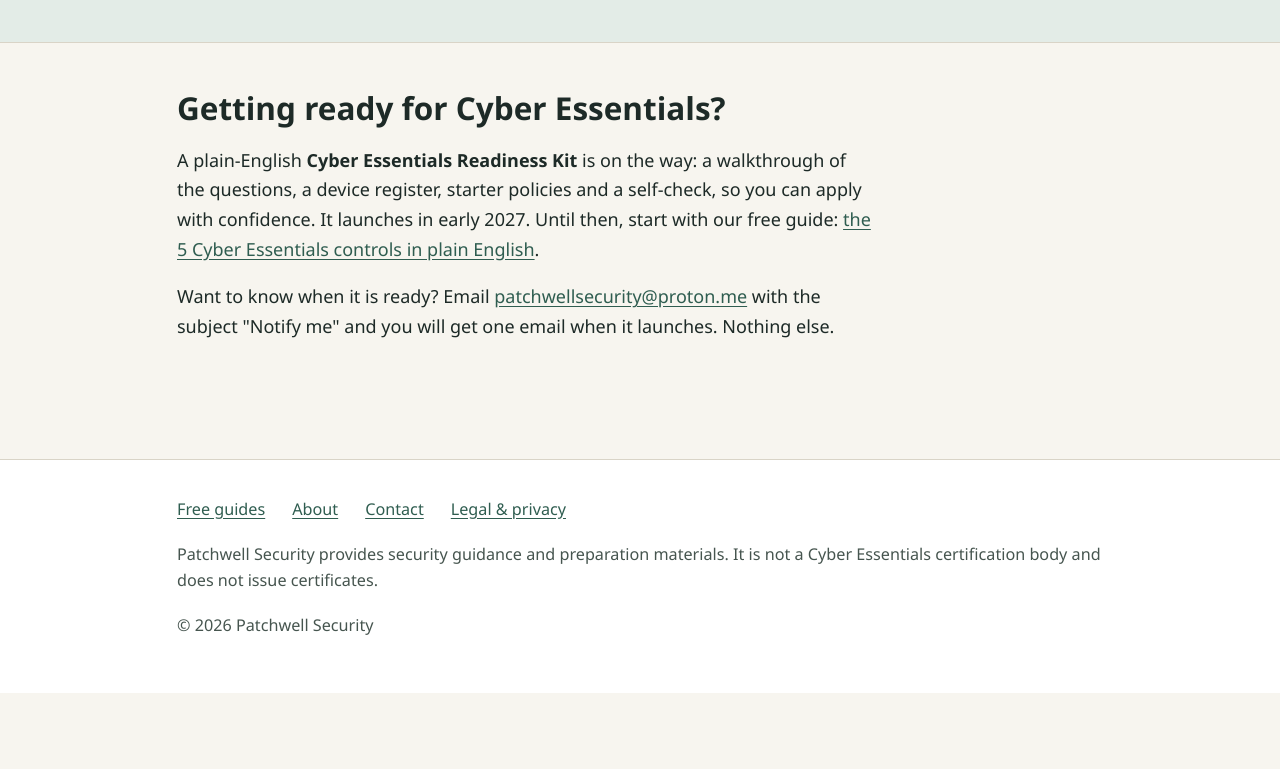
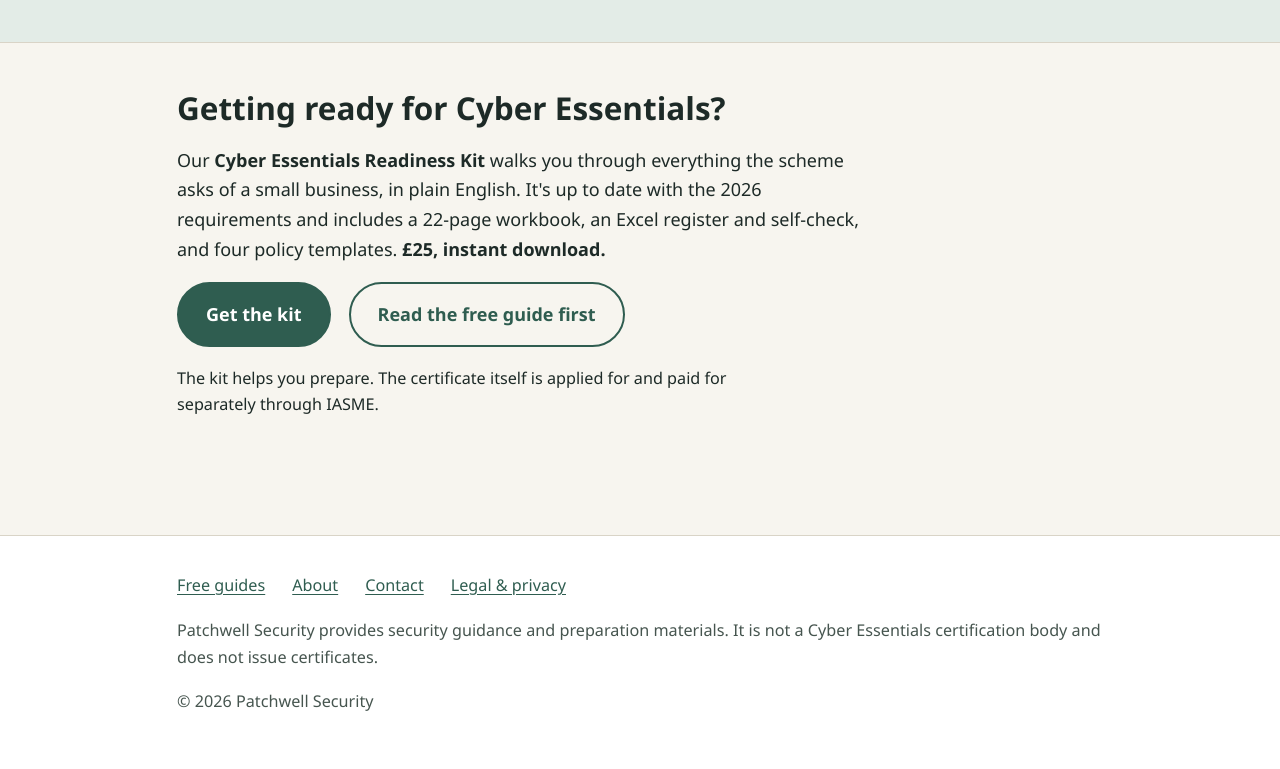
Before and after one commit to Patchwell-Security/patchwell-security.github.io, a plain HTML site: page index.html in a window 1280 px wide. Shown: the part 1345-2114 px from the top of the page. Before the commit the page ends 2038 px from the top, so only its background shows below. Drawn offline with Linux system fonts and the light colour scheme.

Commit message:
Launch: add Get the kit buttons linking to Payhip

```diff
--- a/index.html
+++ b/index.html
@@ -55,8 +55,12 @@
     <section>
       <div class="wrap">
         <h2>Getting ready for Cyber Essentials?</h2>
-        <p class="prose">A plain-English <strong>Cyber Essentials Readiness Kit</strong> is on the way: a walkthrough of the questions, a device register, starter policies and a self-check, so you can apply with confidence. It launches in early 2027. Until then, start with our free guide: <a href="guide-cyber-essentials-controls.html">the 5 Cyber Essentials controls in plain English</a>.</p>
-        <p class="prose">Want to know when it is ready? Email <a href="mailto:patchwellsecurity@proton.me?subject=Notify%20me%20about%20the%20readiness%20kit">patchwellsecurity@proton.me</a> with the subject "Notify me" and you will get one email when it launches. Nothing else.</p>
+        <p class="prose">Our <strong>Cyber Essentials Readiness Kit</strong> walks you through everything the scheme asks of a small business, in plain English. It's up to date with the 2026 requirements and includes a 22-page workbook, an Excel register and self-check, and four policy templates. <strong>£25, instant download.</strong></p>
+        <div class="btn-row">
+          <a class="btn" href="https://payhip.com/b/FX9Ha">Get the kit</a>
+          <a class="btn ghost" href="guide-cyber-essentials-controls.html">Read the free guide first</a>
+        </div>
+        <p class="prose" style="margin-top:1rem;font-size:.9em">The kit helps you prepare. The certificate itself is applied for and paid for separately through IASME.</p>
       </div>
     </section>
 
```
Also changed, not shown: guide-bt-smart-hub.html (+1 -1 lines), guide-cyber-essentials-controls.html (+2 -1 lines), guide-sky-hub.html (+1 -1 lines), guide-virgin-media-hub.html (+1 -1 lines).
